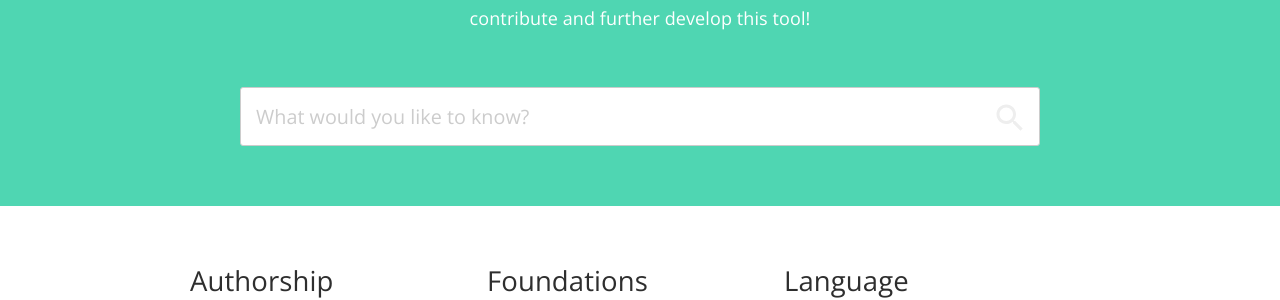
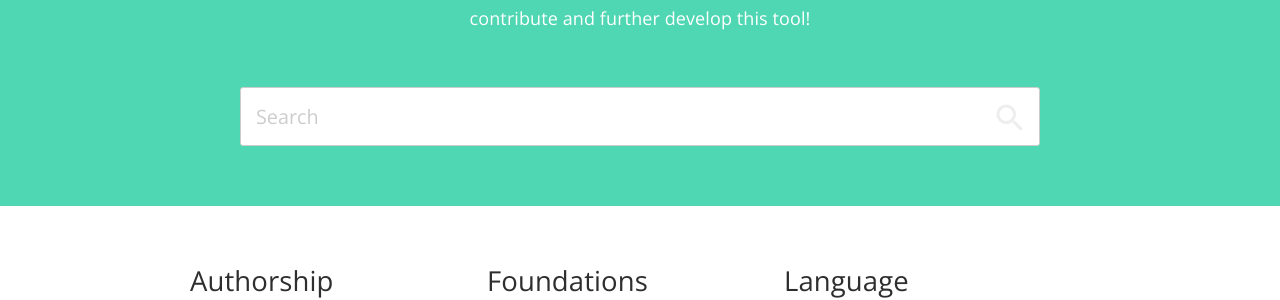
Before and after one commit to cooarchi/documentation, a Jekyll site: the page built from index.html, in a window 1280 px wide. Shown: the part 213-513 px from the top of the page. Built offline with Jekyll 4.4.1, drawn with Linux system fonts in a browser that asks for light colours; nearby versions of some CDN libraries.

Commit message:
Update search.html

```diff
--- a/_includes/search.html
+++ b/_includes/search.html
@@ -1,5 +1,5 @@
 <form action="{{ site.baseurl }}/search/" method="get">
-	<input type="search" name="q" {% if include.add_id %}id="search-input"{% endif %} placeholder="What would you like to know?" autofocus>
+	<input type="search" name="q" {% if include.add_id %}id="search-input"{% endif %} placeholder="Search" autofocus>
 	{% include search-icon.html %}
 	<input type="submit" value="Search" style="display: none;">
 </form>
```
